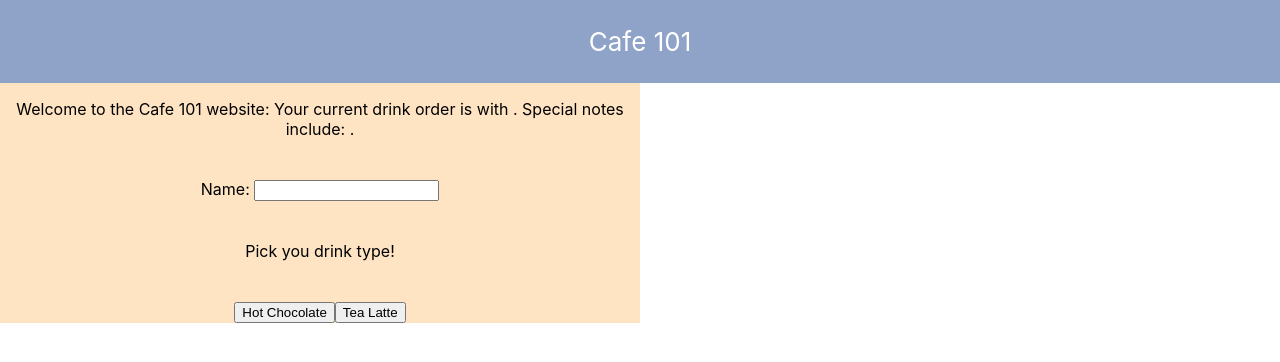
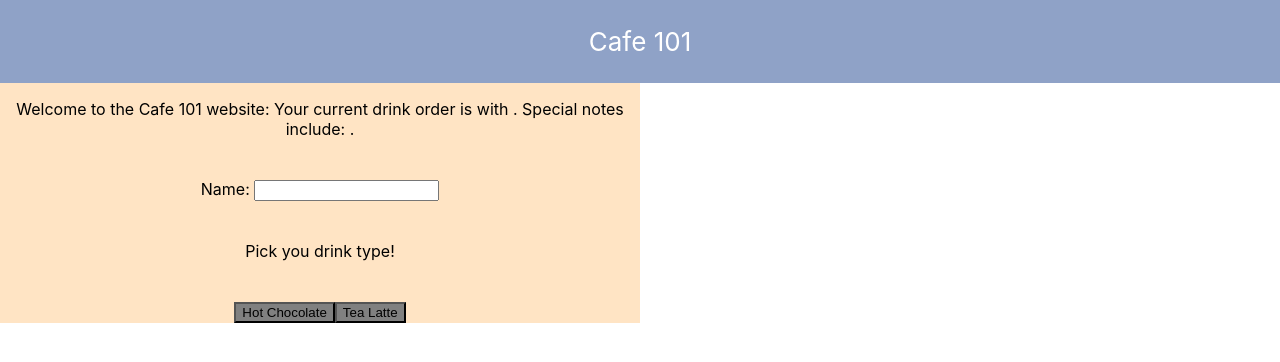
Before and after one commit to crane919/cafe-101, a React (Create React App) app: page / in a window 1280 px wide. Shown: the top 362 px of the page. Built offline with nearby package versions, Linux system fonts and the light colour scheme.

Commit message:
Editing the left panel

```diff
--- a/src/App.css
+++ b/src/App.css
@@ -35,3 +35,11 @@
 .row {
   flex-direction: row;
 }
+
+.selected {
+  background-color: red;
+}
+
+.not-selected {
+  background-color: gray;
+}
--- a/src/App.js
+++ b/src/App.js
@@ -96,8 +96,8 @@ function App() {
             </label>
             <p> Pick you drink type!</p>
             <div className='row'>
-              <Selector onClick={() => updateBase("Hot Chocolate")} text={"Hot Chocolate"} />
-              <Selector onClick={() => updateBase("Tea Latte")} text={"Tea Latte"} />
+              <Selector onClick={() => updateBase("Hot Chocolate")} text={"Hot Chocolate"} isSelected={drink_order['base'] === 'Hot Chocolate'}/>
+              <Selector onClick={() => updateBase("Tea Latte")} text={"Tea Latte"} isSelected={drink_order['base'] === 'Tea Latte'} />
             </div>
 
             {order.base && (
--- a/src/Selector.js
+++ b/src/Selector.js
@@ -1,11 +1,11 @@
 import { useState } from 'react'
 
-export default function Selector ({onClick, text}){
+export default function Selector ({onClick, text, isSelected}){
     // const handleClickAdd = (evt) => {
     //     console.log("clickeeddd")
     // }
     return (
-        <button onClick={onClick}>
+        <button className={isSelected ? 'selected' : 'not-selected'} onClick={onClick}>
             {text}
         </button>
 
```
